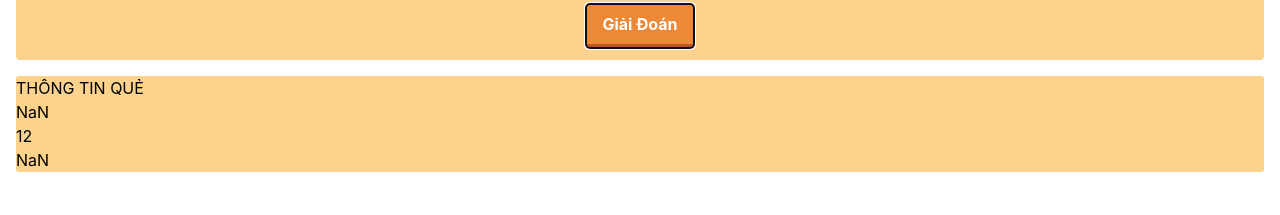
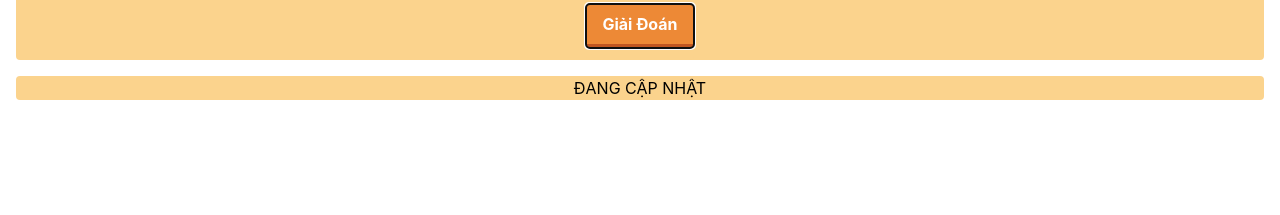
Before and after one commit to stone1803/kinhdich, a Next.js app: page /layquedich in a window 1280 px wide. Both pictures are taken after a click on the button "Giải Đoán". Shown: the part 166-381 px from the top of the page. Built offline with nearby package versions, Linux system fonts and the light colour scheme.

Commit message:
ledangongpuc

```diff
--- a/pages/layquedich/index.js
+++ b/pages/layquedich/index.js
@@ -1,6 +1,5 @@
 import React, { useState, useEffect } from "react";
 import Layout from "../layout/mylayout";
-import RaQue from "./raque";
 export default function IndexLayQueDich() {
   var ABOUT =
     "\u00C2m l\u1ECBch Vi\u1EC7t Nam - Version 0.8" +
@@ -1242,23 +1241,23 @@ export default function IndexLayQueDich() {
     setInfoQue(frmdetails);
     console.log(getYearCanChi(parseInt(nam)));
     console.log(getLunarDate(ngay, thang, nam));
-    console.log(getMonth(thang,nam))
+    console.log(getMonth(thang, nam));
     var customDay = getLunarDate(
       parseInt(ngay),
       parseInt(thang),
       today.getFullYear()
     );
-    console.log(thangphuc(customDay))
-    console.log(ngayphuc(customDay))
+    console.log(thangphuc(customDay));
+    console.log(ngayphuc(customDay));
     const amlich = {
       nam: parseInt(nam),
       thang: thangphuc(customDay),
       ngay: ngayphuc(customDay),
       gio: gio,
     };
-    SetAmlich(amlich)
+    SetAmlich(amlich);
   };
-const [amlich,SetAmlich]=useState({})
+  const [amlich, SetAmlich] = useState({});
   return (
     <Layout className="container">
       <div className="rounded bg-orange-300  h-500 w-500 ">
@@ -1359,11 +1358,13 @@ const [amlich,SetAmlich]=useState({})
         </div>
       </div>
       <div className="rounded sm:m-4 mx-4 mb-10 mt-4 bg-orange-300">
-        {!load ? (
-          <p>VUI LÒNG CHỌN NGÀY THÁNG NĂM DƯƠNG LỊCH VÀ GIỜ MUỐN RA QUẺ</p>
-        ) : (
-          <RaQue data={amlich} />
-        )}
+        {load?
+        <div>
+          <p className="text-center">ĐANG CẬP NHẬT</p>
+        </div>
+
+
+        :<p className="text-center">VUI LÒNG CHỌN NGÀY DƯƠNG LỊCH ĐỂ LUẬN ĐOÁN QUẺ</p>}
       </div>
     </Layout>
   );
--- a/pages/layquedich/raque.js
+++ /dev/null
@@ -1,20 +0,0 @@
-import React from 'react'
-import Layout from '../layout/mylayout'
-
-export default function RaQue({data}) {
-    return (
-        <div className="rounded bg-orange-300 mx-auto my-auto px-auto py-auto container">
-            <p>THÔNG TIN QUẺ</p>
-            <div>
-                <p>
-                    {data.ngay}
-                </p>
-                <p>
-                    {data.thang}
-                </p>        <p>
-                    {data.nam}
-                </p>
-            </div>
-            </div>
-    )
-}
```
Also changed, not shown: pages/layquedich/amlich.js (deleted).
